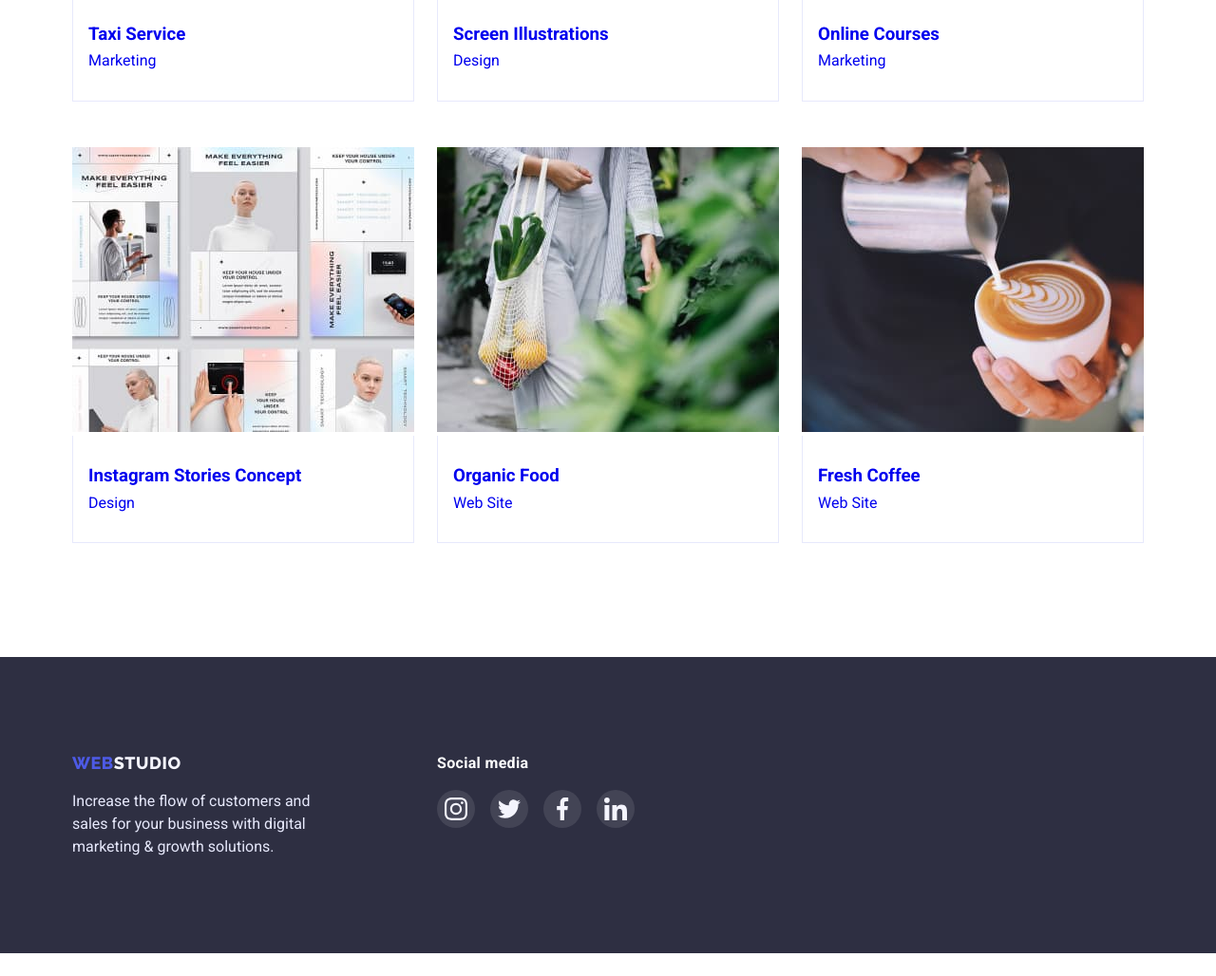
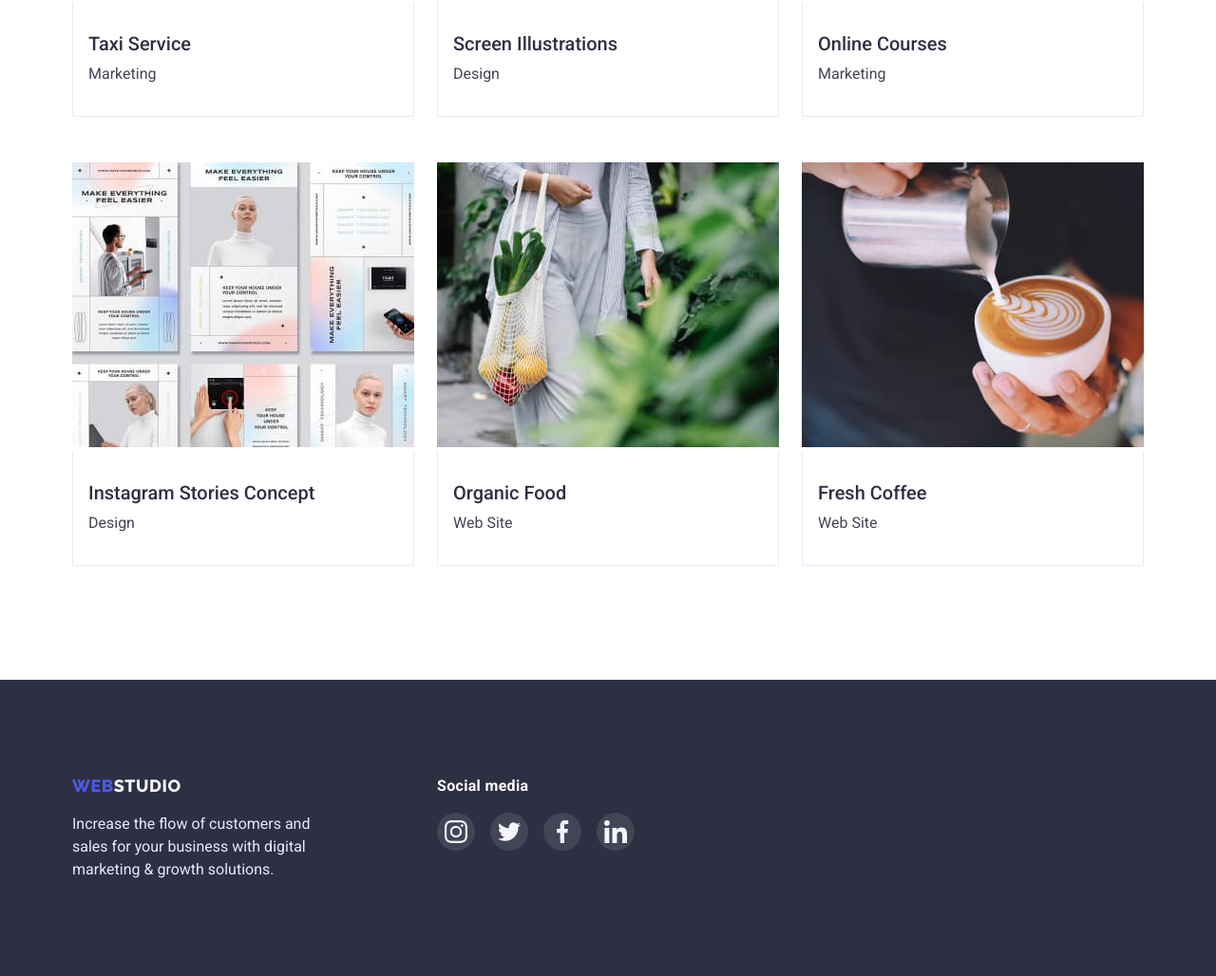
Before and after one commit to NataliBoiko/goit-markup-hw-04, a plain HTML site: page portfolio.html in a window 1280 px wide. Shown: the part 1067-2095 px from the top of the page at 95% size. Before the commit the page ends 2071 px from the top, so only its background shows below. Drawn offline with nearby package versions, Linux system fonts and the light colour scheme.

Commit message:
svg update

```diff
--- a/css/styles.css
+++ b/css/styles.css
@@ -253,8 +253,7 @@ margin-right: 0;
 .about-title {
 margin-bottom: 8px;
 }
-.title {
-}
+
 .about-text {
 }
 .text {
@@ -432,23 +431,26 @@ background: #2E2F42;
  gap: 16px;
 }
 .footer-soc-item {
-width: 40px;
-height: 40px;
+
   border-radius: 50%;
 display: flex;
 justify-content: center;
 align-items: center;
 background: rgba(255, 255, 255, 0.1);
 }
-.footer-soc-item:hover,
-.footer-soc-item:focus {
-background-color: #31D0AA;
-}
+
 .footer-soc-link {
   display: flex;
   justify-content: center;
   align-items: center;
   gap: 16px;
+  width: 40px;
+height: 40px;
+border-radius: 50%;
+}
+.footer-soc-link:hover,
+.footer-soc-link:focus {
+background-color: #31D0AA;
 }
 .footer-soc-icon {
 fill: #F4F4FD;
@@ -510,22 +512,13 @@ box-shadow: 0px 3px 1px rgba(0, 0, 0, 0.1), 0px 2px 1px rgba(0, 0, 0, 0.08), 0px
 display: flex;
 flex-wrap: wrap;
 }
-.gallery-item-wrap {
-  padding-top: 32px;
-  padding-bottom: 32px;
-  padding-left: 16px;
-  border-right: 0.5px solid #E7E9FC;
-border-bottom: 0.5px solid #E7E9FC;
-border-left: 0.5px solid #E7E9FC;
-box-sizing: border-box;
-
-}
 
 .gallery-item-second {
   margin-right: 24px;
   margin-bottom: 48px;
   max-width: 360px;
   background: #FFFFFF;
+
 
    }
    .gallery-item-second:hover,
@@ -538,3 +531,14 @@ margin-right: 0;
   .gallery-item-second:nth-last-child(-n+3) {
   margin-bottom: 0;
   }
+
+.gallery-item-wrap {
+  padding-top: 32px;
+  padding-bottom: 32px;
+  padding-left: 16px;
+  border-right: 1px solid #E7E9FC;
+border-bottom: 1px solid #E7E9FC;
+border-left: 1px solid #E7E9FC;
+box-sizing: border-box;
+
+}
--- a/portfolio.html
+++ b/portfolio.html
@@ -44,40 +44,40 @@
                 <ul class="gallery-list list">
                     <li class="gallery-item-second"><a class="gallery-link link" href="#"><img class="gallery-link" src="./images/cashless-payment.jpg" alt="cashless payment" width="360">
                        <div class="gallery-item-wrap">
-                        <h3 class="about-title">Cashless Payment</h3>
-                        <p class="about-text">Marketing</p></div></a></li>
+                        <h3 class="about-title title">Cashless Payment</h3>
+                        <p class="about-text text">Marketing</p></div></a></li>
                     <li class="gallery-item-second"><a class="gallery-link link" href="#"><img src="./images/banking-app.jpg" alt="banking-app" width="360">
                         <div class="gallery-item-wrap">
-                        <h3 class="about-title">Banking App Interface Concept</h3>
-                        <p class="about-text">App</p></div></a></li>
+                        <h3 class="about-title title">Banking App Interface Concept</h3>
+                        <p class="about-text text">App</p></div></a></li>
                     <li class="gallery-item-second"><a class="gallery-link link" href="#"><img src="./images/meditaion-app.jpg" alt="meditaion app" width="360">
                        <div class="gallery-item-wrap">
-                        <h3 class="about-title">Meditaion App</h3>
-                        <p class="about-text">App</p></div></a></li>
+                        <h3 class="about-title title">Meditaion App</h3>
+                        <p class="about-text text">App</p></div></a></li>
                     <li class="gallery-item-second"><a class="gallery-link link" href="#"><img src="./images/taxi.jpg" alt="taxi" width="360">
                        <div class="gallery-item-wrap">
-                        <h3 class="about-title">Taxi Service</h3>
-                        <p class="about-text">Marketing</p></div></a></li>
+                        <h3 class="about-title title">Taxi Service</h3>
+                        <p class="about-text text">Marketing</p></div></a></li>
                     <li class="gallery-item-second"><a class="gallery-link link" href="#"><img src="./images/screen.jpg" alt="screen illustrations" width="360">
                        <div class="gallery-item-wrap">
-                        <h3 class="about-title">Screen Illustrations</h3>
-                        <p class="about-text">Design</p></div></a></li>
+                        <h3 class="about-title title">Screen Illustrations</h3>
+                        <p class="about-text text">Design</p></div></a></li>
                     <li class="gallery-item-second"><a class="gallery-link link" href="#"><img src="./images/online-cources.jpg" alt="girl in headphones" width="360">
                         <div class="gallery-item-wrap">
-                        <h3 class="about-title">Online Courses</h3>
-                        <p class="about-text">Marketing</p></div></a></li>
+                        <h3 class="about-title title">Online Courses</h3>
+                        <p class="about-text text">Marketing</p></div></a></li>
                     <li class="gallery-item-second"><a class="gallery-link link" href="#"><img src="./images/Instagram.jpg" alt="instagram stories" width="360">
                         <div class="gallery-item-wrap">
-                        <h3 class="about-title">Instagram Stories Concept</h3>
-                        <p class="about-text">Design</p></div></a></li>
+                        <h3 class="about-title title">Instagram Stories Concept</h3>
+                        <p class="about-text text">Design</p></div></a></li>
                     <li class="gallery-item-second"><a class="gallery-link link" href="#"><img src="./images/organic-food.jpg" alt="vegetables" width="360">
                        <div class="gallery-item-wrap">
-                        <h3 class="about-title">Organic Food</h3>
-                        <p class="about-text">Web Site</p></div></a></li>
+                        <h3 class="about-title title">Organic Food</h3>
+                        <p class="about-text text">Web Site</p></div></a></li>
                     <li class="gallery-item-second"><a class="gallery-link link" href="#"><img src="./images/fresh-coffee.jpg" alt="a cup of coffee" width="360">
                       <div class="gallery-item-wrap">
-                        <h3 class="about-title">Fresh Coffee</h3>
-                        <p class="about-text">Web Site</p></div></a></li>
+                        <h3 class="about-title title">Fresh Coffee</h3>
+                        <p class="about-text text">Web Site</p></div></a></li>
                </ul>
                 </div>
             </section>
@@ -95,19 +95,19 @@
                 <h2 class="footer-title">Social media</h2>
                 <ul class="footer-soc-list list">
                     <li class="footer-soc-item"><a class="footer-soc-link link" href="">
-                        <svg class="footer-soc-icon" width="24" hight="24">
+                        <svg class="footer-soc-icon" width="24" height="24">
                         <use href="./images/sprite.svg#icon-instagram1"></use></svg>
                         </a></li>
                     <li class="footer-soc-item"><a class="footer-soc-link link" href="">
-                        <svg class="footer-soc-icon" width="24" hight="24">
+                        <svg class="footer-soc-icon" width="24" height="24">
                         <use href="./images/sprite.svg#icon-twitter"></use></svg>
                          </a></li>
                     <li class="footer-soc-item"><a class="footer-soc-link link" href="">
-                        <svg class="footer-soc-icon" width="24" hight="24">
+                        <svg class="footer-soc-icon" width="24" height="24">
                         <use href="./images/sprite.svg#icon-facebook"></use></svg>
                         </a></li>
                     <li class="footer-soc-item"><a class="footer-soc-link link" href="">
-                        <svg class="footer-soc-icon" width="24" hight="24">
+                        <svg class="footer-soc-icon" width="24" height="24">
                          <use href="./images/sprite.svg#icon-linkedin"></use></svg>
                         </a></li>
             </div>
```
Also changed, not shown: index.html (+4 -4 lines). Lines whose indentation alone changed are shown as unchanged.
